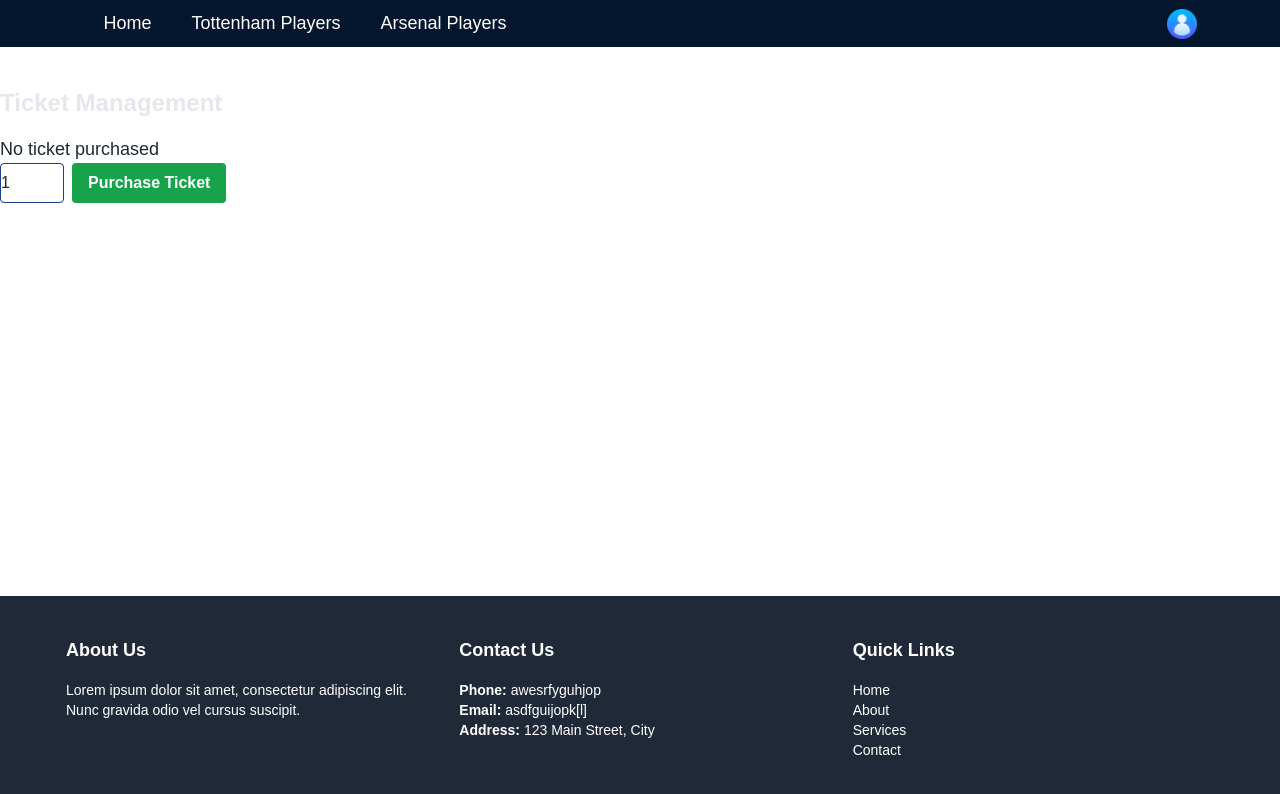
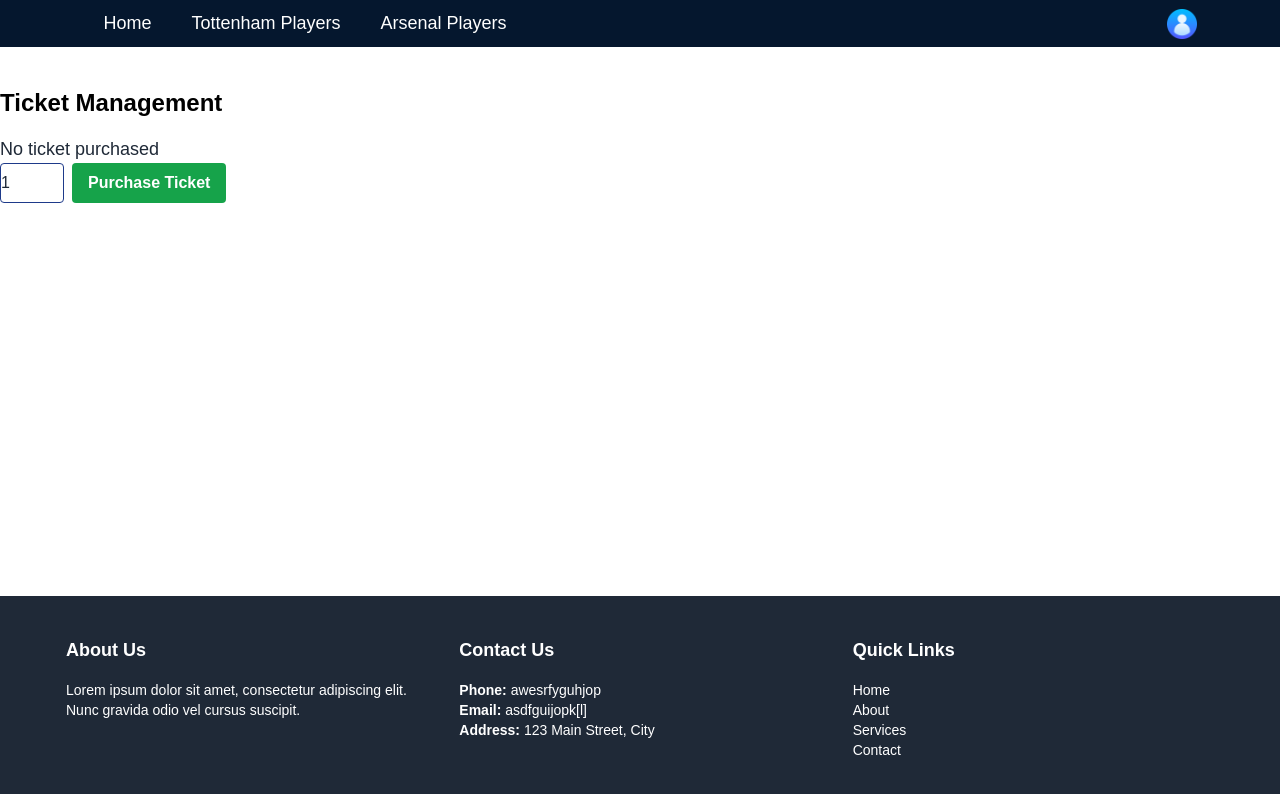
Before and after one commit to Eric-MK/front-endsclcertproject, a Vue app: page /ticket in a window 1280 px wide. Shown: the top 794 px of the page. Built offline with nearby package versions, Linux system fonts and the light colour scheme; no server answers.

Commit message:
updated code

```diff
--- a/src/views/TicketView.vue
+++ b/src/views/TicketView.vue
@@ -3,7 +3,7 @@
     <MyNavigation/>
 
     <div class="flex-grow container mx-auto">
-      <h2 class="text-2xl font-bold mb-4 text-indigo-100 mt-10">Ticket Management</h2>
+      <h2 class="text-2xl font-bold mb-4 text-black mt-10">Ticket Management</h2>
 
       <div v-if="ticket">
         <div class="mb-4">
```
